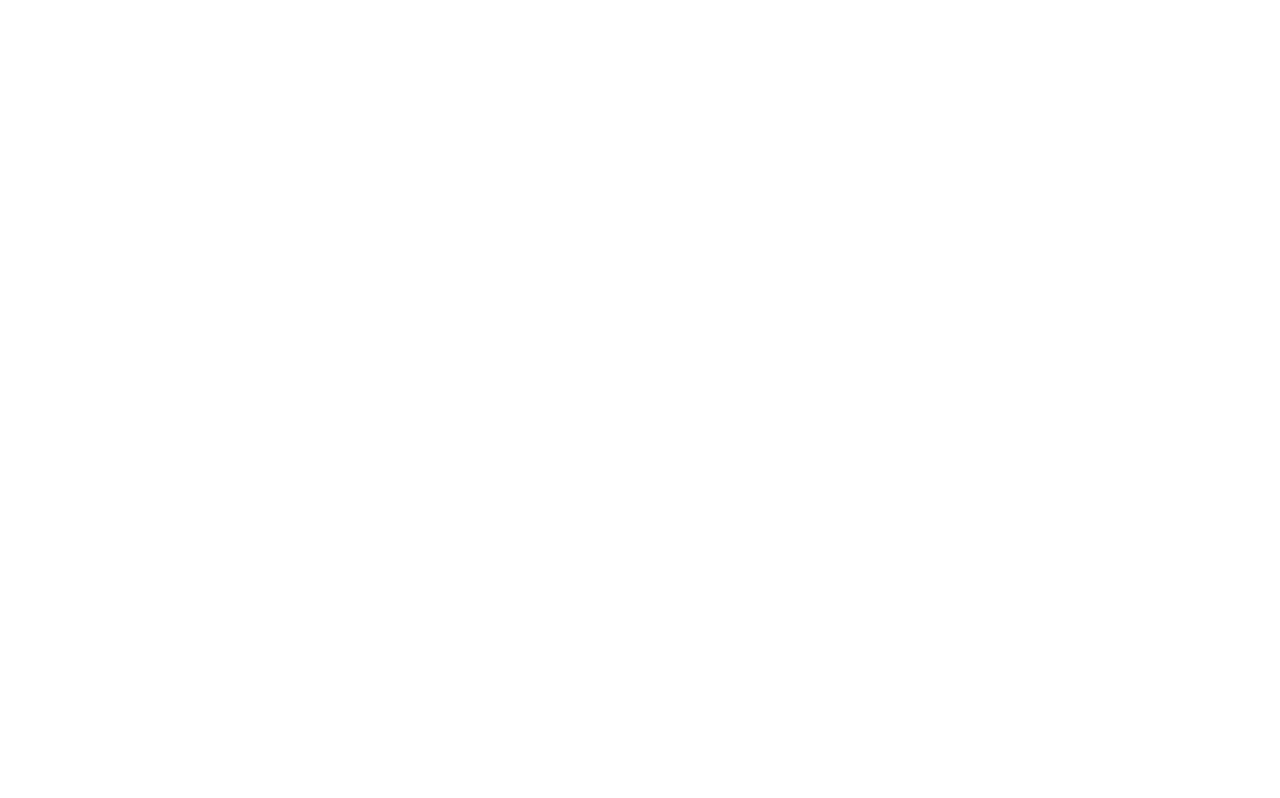
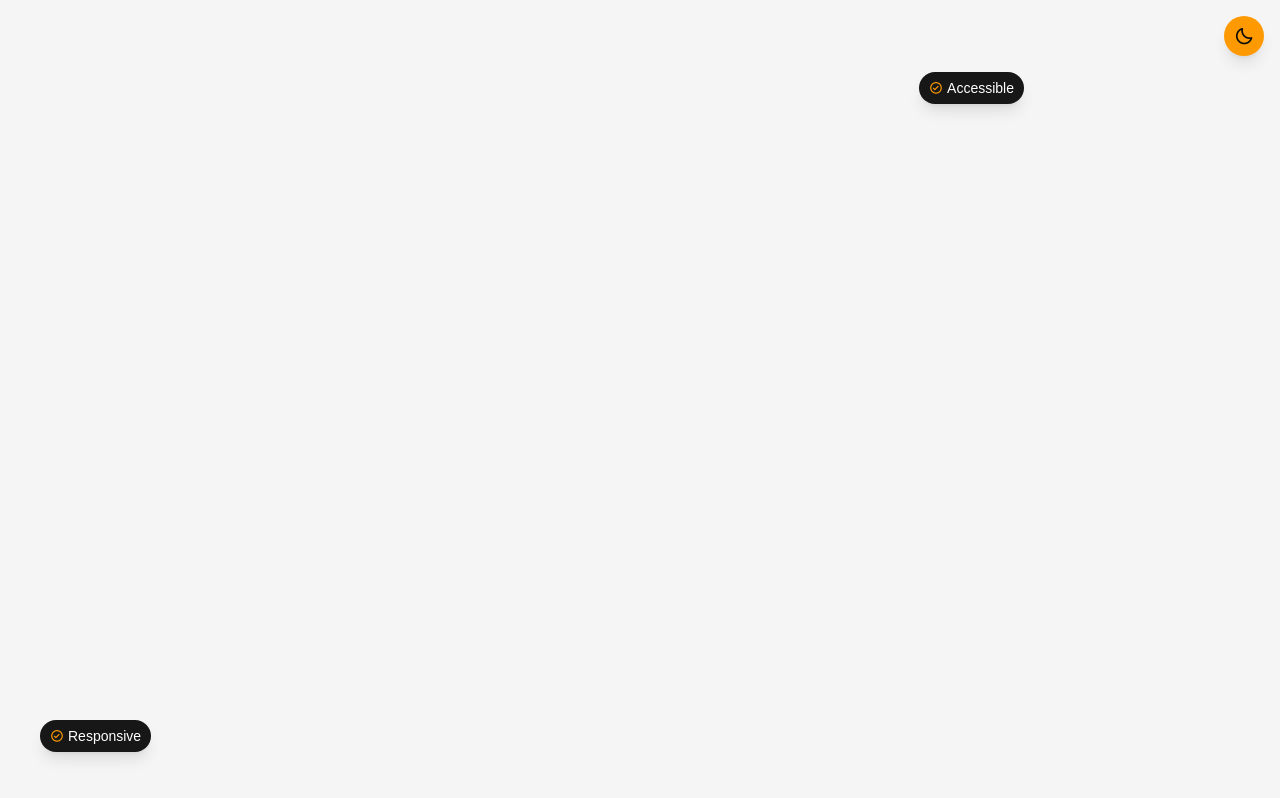
Before and after one commit to MRFAKE2002/Next-Tailwind-Dark-Light-Toggle, a Next.js app: page / in a window 1280 px wide. Built offline with nearby package versions, Linux system fonts and the light colour scheme; grey boxes are pictures that could not be loaded.

Commit message:
Add DarkToggleButton and Hero components into home page

```diff
--- a/src/app/page.tsx
+++ b/src/app/page.tsx
@@ -1,6 +1,12 @@
+//! Components
+import Hero from "@/components/Hero";
+import DarkToggleButton from "@/components/buttons/DarkToggleButton";
 
 export default function Home() {
   return (
-<div></div>
+    <div className="min-h-screen bg-neutral-100 dark:bg-neutral-950 relative transition-colors duration-300">
+      <DarkToggleButton />
+      <Hero />
+    </div>
   );
 }
```
